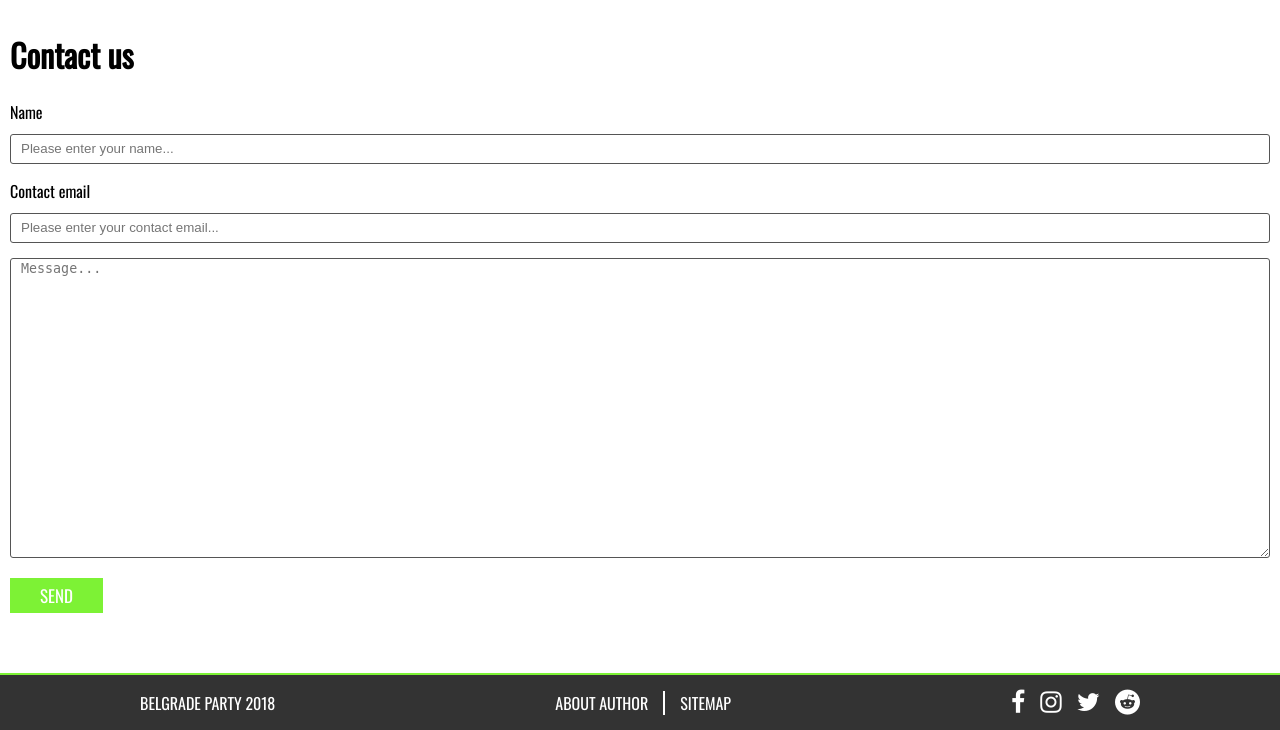
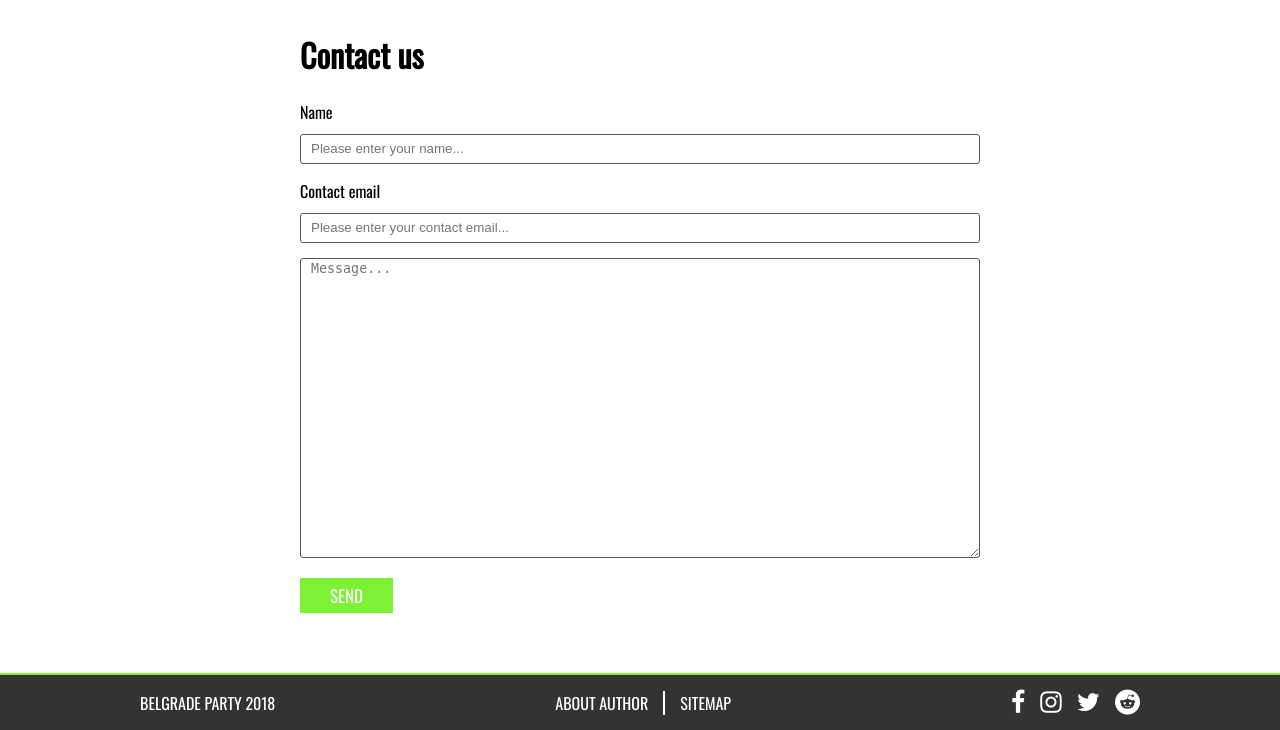
Before and after one commit to markorusic/veb_dizajn_praktikum_2, a PHP site: page /contact.php in a window 1280 px wide. Shown: the part 70-800 px from the top of the page. Run offline with PHP 8.4, Linux system fonts and the light colour scheme.

Commit message:
contact page style update

```diff
--- a/sass/pages/contact.sass
+++ b/sass/pages/contact.sass
@@ -1,4 +1,6 @@
 main#contact
+	max-width: 700px
+	margin: 0 auto
 	input, textarea
 		border-color: #555
 	textarea
--- a/static/css/main.css
+++ b/static/css/main.css
@@ -423,10 +423,13 @@ main#about-me a.repo {
   overflow: hidden;
   text-transform: lowercase; }
 
-main#contact input, main#contact textarea {
-  border-color: #555; }
-main#contact textarea {
-  height: 300px; }
+main#contact {
+  max-width: 700px;
+  margin: 0 auto; }
+  main#contact input, main#contact textarea {
+    border-color: #555; }
+  main#contact textarea {
+    height: 300px; }
 
 #map {
   height: 400px;
```
Also changed, not shown: 1 other file.
